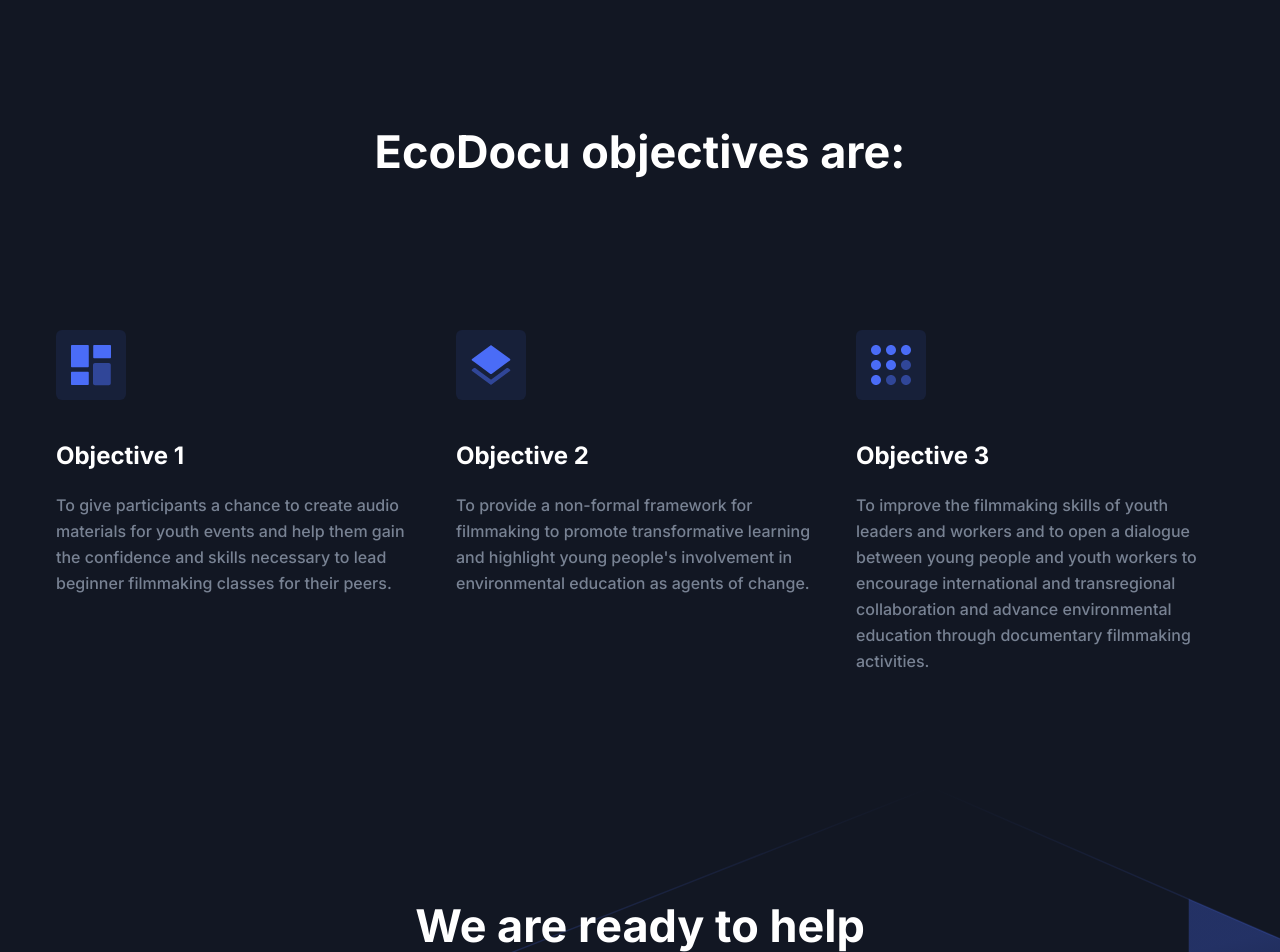
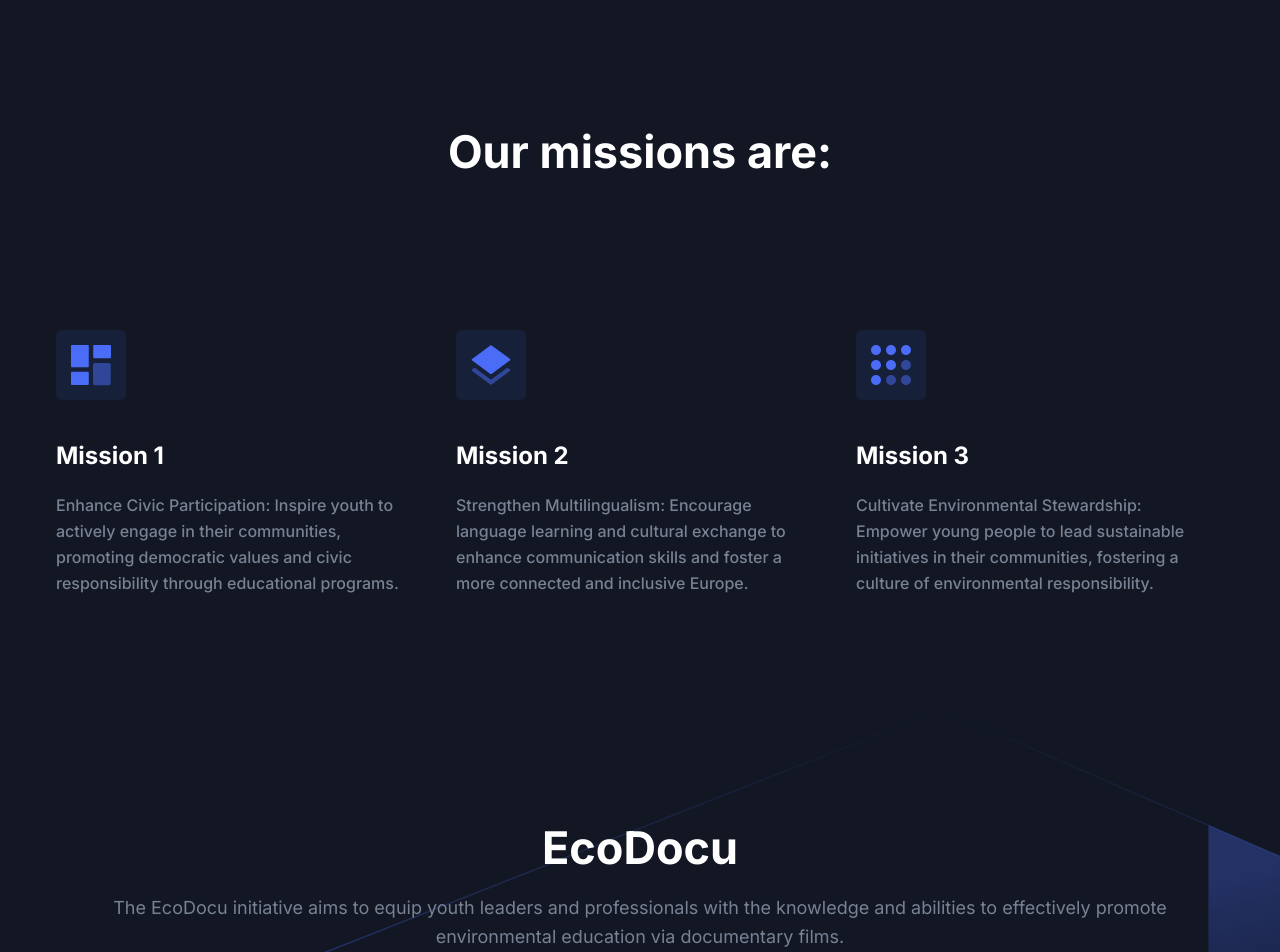
Before and after one commit to dinosargsyan/fsbarcelonanew, a Next.js app: page / in a window 1280 px wide. Shown: the part 900-1852 px from the top of the page. Built offline with nearby package versions, Linux system fonts and the light colour scheme.

Commit message:
A lot of changes

```diff
--- a/app/blog/[blogid]/page.tsx
+++ b/app/blog/[blogid]/page.tsx
@@ -154,7 +154,7 @@ if (imagesArr.length===0) {
 
                   <div className="relative z-10 mb-10 overflow-hidden rounded-md bg-primary bg-opacity-10 p-8 md:p-9 lg:p-8 xl:p-9">
                     <p className="text-center text-base font-medium italic text-body-color">
-                    The Associació Formació i Sensibilització Barcelona is a recently registered organization that started its activities in 2019 as an initiative group.
+                    The Slogan of Associació Formació i Sensibilització Barcelona is "Imagine It. Create It. Achieve It"
                     </p>
                     <span className="absolute left-0 top-0 z-[-1]">
                       <svg
--- a/components/Features/featuresData.tsx
+++ b/components/Features/featuresData.tsx
@@ -13,9 +13,9 @@ const featuresData: Feature[] = [
       </svg>
     ),
 
-    title: "Objective 1",
+    title: "Mission 1",
     paragraph:
-      "To give participants a chance to create audio materials for youth events and help them gain the confidence and skills necessary to lead beginner filmmaking classes for their peers.",
+      "Enhance Civic Participation: Inspire youth to actively engage in their communities, promoting democratic values and civic responsibility through educational programs.",
   },
   {
     id: 1,
@@ -28,9 +28,9 @@ const featuresData: Feature[] = [
         <path d="M19.408 28.931C19.7603 29.1896 20.2396 29.1894 20.5918 28.9306L36.3556 17.3466L38.8979 15.4883C39.4437 15.0894 39.4446 14.275 38.8996 13.8749L20.5918 0.43445C20.2396 0.175911 19.7604 0.175913 19.4082 0.434452L1.09706 13.8774C0.553051 14.2767 0.552712 15.0892 1.09638 15.4891L3.62222 17.3466L19.408 28.931Z" />
       </svg>
     ),
-    title: "Objective 2",
+    title: "Mission 2",
     paragraph:
-      "To provide a non-formal framework for filmmaking to promote transformative learning and highlight young people's involvement in environmental education as agents of change.",
+      "Strengthen Multilingualism: Encourage language learning and cultural exchange to enhance communication skills and foster a more connected and inclusive Europe.",
   },
   {
     id: 1,
@@ -43,9 +43,9 @@ const featuresData: Feature[] = [
         <path d="M20 15C22.75 15 25 17.25 25 20C25 22.75 22.75 25 20 25C17.25 25 15 22.75 15 20C15 17.25 17.25 15 20 15ZM20 0C22.75 0 25 2.25 25 5C25 7.75 22.75 10 20 10C17.25 10 15 7.75 15 5C15 2.25 17.25 0 20 0ZM5 30C7.75 30 10 32.25 10 35C10 37.75 7.75 40 5 40C2.25 40 0 37.75 0 35C0 32.25 2.25 30 5 30ZM5 15C7.75 15 10 17.25 10 20C10 22.75 7.75 25 5 25C2.25 25 0 22.75 0 20C0 17.25 2.25 15 5 15ZM5 0C7.75 0 10 2.25 10 5C10 7.75 7.75 10 5 10C2.25 10 0 7.75 0 5C0 2.25 2.25 0 5 0ZM35 0C37.75 0 40 2.25 40 5C40 7.75 37.75 10 35 10C32.25 10 30 7.75 30 5C30 2.25 32.25 0 35 0Z" />
       </svg>
     ),
-    title: "Objective 3",
+    title: "Mission 3",
     paragraph:
-      "To improve the filmmaking skills of youth leaders and workers and to open a dialogue between young people and youth workers to encourage international and transregional collaboration and advance environmental education through documentary filmmaking activities.",
+      "Cultivate Environmental Stewardship: Empower young people to lead sustainable initiatives in their communities, fostering a culture of environmental responsibility.",
   },
 
 ];
--- a/components/Features/index.tsx
+++ b/components/Features/index.tsx
@@ -8,7 +8,7 @@ const Features = () => {
       <section id="features" className=" relative py-16 md:py-20 lg:py-28 mt-16 md:mt-20 lg:mt-28">
         <div className="container h-full">
           <SectionTitle
-            title="EcoDocu objectives are:"
+            title="Our missions are:"
             // paragraph="There are many variations of passages of Lorem Ipsum available but the majority have suffered alteration in some form."
             center
           />
--- a/components/Footer/index.tsx
+++ b/components/Footer/index.tsx
@@ -30,9 +30,7 @@ const Footer = () => {
                   />
                 </Link>
                 <p className="mb-9 text-base leading-relaxed text-body-color dark:text-body-color-dark">
-                  The Associació Formació i Sensibilització Barcelona is a
-                  recently registered organization that started its activities
-                  in 2019 as an initiative group.
+                  The Slogan of Associació Formació i Sensibilització Barcelona is "Imagine It. Create It. Achieve It"
                 </p>
                 <div className="flex items-center">
                   <a
@@ -202,10 +200,8 @@ const Footer = () => {
           <div className="h-px w-full bg-gradient-to-r from-transparent via-[#D2D8E183] to-transparent dark:via-[#959CB183]"></div>
           <div className="py-8">
             <p className="text-center text-base text-body-color dark:text-white">
-              The website was created by project ...{" "}
-              <a href="/" rel="nofollow noopener">
-                saffs
-              </a>
+            The website was created within the framework of Erasmus+ Training Course “EcoDocu” funded by The European Union. {" "}
+
             </p>
           </div>
         </div>
--- a/components/Header/menuData.tsx
+++ b/components/Header/menuData.tsx
@@ -9,7 +9,7 @@ const menuData: Menu[] = [
   },
   {
     id: 2,
-    title: "About US",
+    title: "About Us",
     path: "/about",
     newTab: false,
   },
--- a/components/Video/index.tsx
+++ b/components/Video/index.tsx
@@ -13,8 +13,8 @@ const Video = () => {
     <section className="relative z-10 py-16 md:py-20 lg:py-28">
       <div className="container">
         <SectionTitle
-          title="We are ready to help"
-          paragraph="There are many variations of passages of Lorem Ipsum available but the majority have suffered alteration in some form."
+          title="EcoDocu"
+          paragraph="The EcoDocu initiative aims to equip youth leaders and professionals with the knowledge and abilities to effectively promote environmental education via documentary films."
           center
           mb="80px"
         />
```
